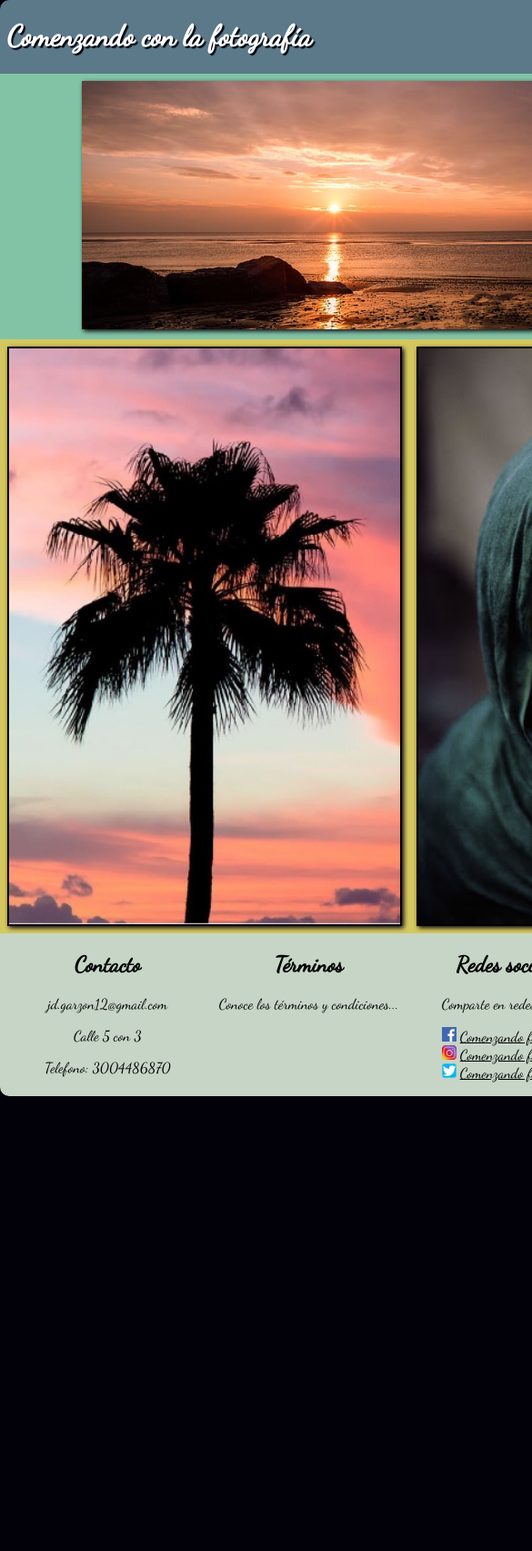
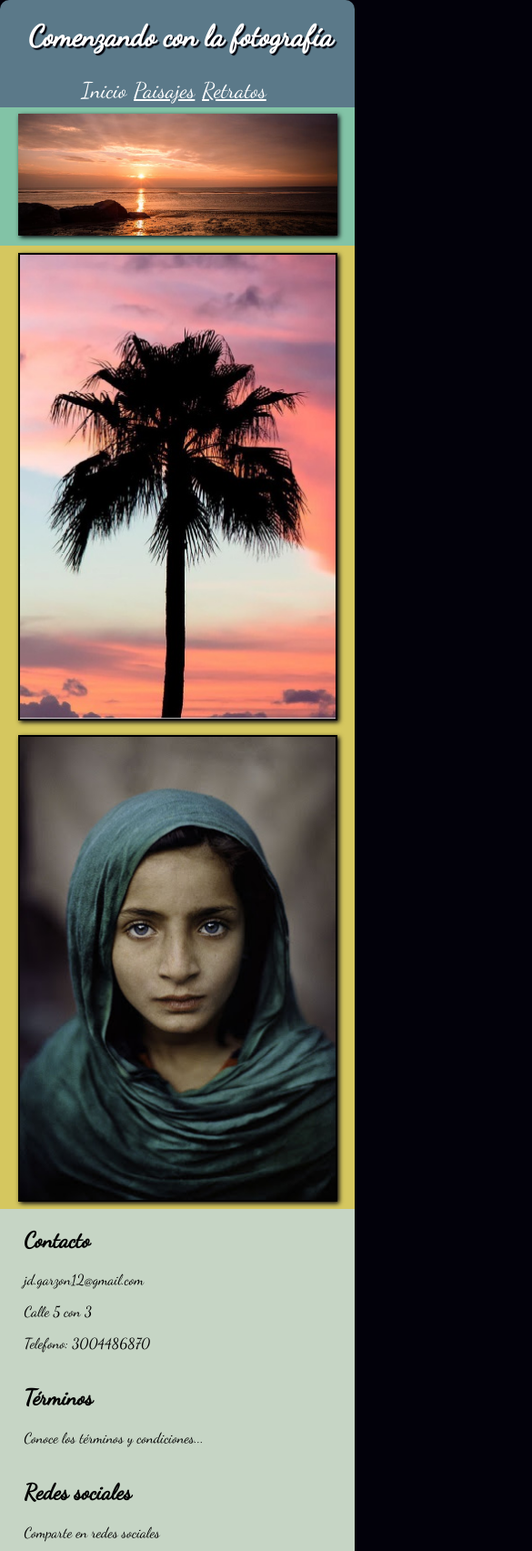
Before and after one commit to josedagale/cssydisenowebresponsive_Jose_Garzon, a plain HTML site: page index.html in a window 390 px wide. Shown: the top 1705 px of the page at 91% size, 585 px wide, since content can reach past the window. Before the commit the page ends 1205 px from the top, so only its background shows below. Drawn offline with Linux system fonts and the light colour scheme.

Commit message:
Adapatabilidad a dispositivo movil

```diff
--- a/css/estilos.css
+++ b/css/estilos.css
@@ -238,5 +238,60 @@ div img
 
 @media (max-width: 900px)
 {
+  #contenido
+  {
+    width: 100%;
+  }
+  header
+  {
+    display: -webkit-flex;
+    display: -ms-flexbox;
+    display: flex;
+    flex-flow: column nowrap;
+    align-items: center;
+  }
+  #paisaje1
+  {
+    width: 90%;
+  }
+  .imagen2
+  {
+    display: -webkit-flex;
+    display: -ms-flexbox;
+    display: flex;
+    flex-flow: column nowrap;
+    align-items: center;
+  }
+  .imagen2 img
+  {
+    width: 90%;
+  }
+  footer
+  {
+    display: -webkit-flex;
+    display: -ms-flexbox;
+    display: flex;
+    flex-flow: column nowrap;
+    align-items: center;
+  }
+  footer div
+  {
+    width: 90%;
+    text-align: left;
+  }
 
+  /*Estilos imagenes retratos y paisajes*/
+
+  .pagfotospaisajes
+  {
+    display: -webkit-flex;
+    display: -ms-flexbox;
+    display: flex;
+    flex-flow: column nowrap;
+    align-items: center;
+  }
+  .pagfotospaisajes img
+  {
+    width: 90%;
+  }
 }
```
